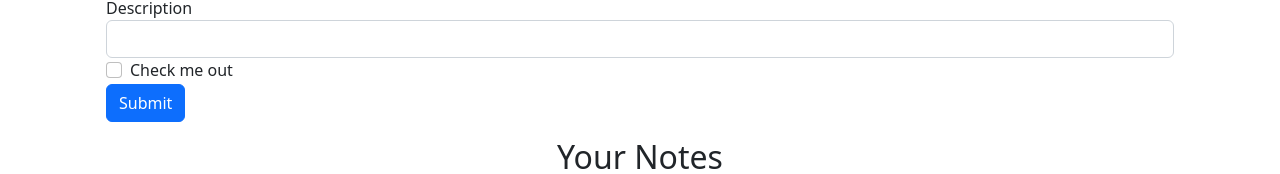
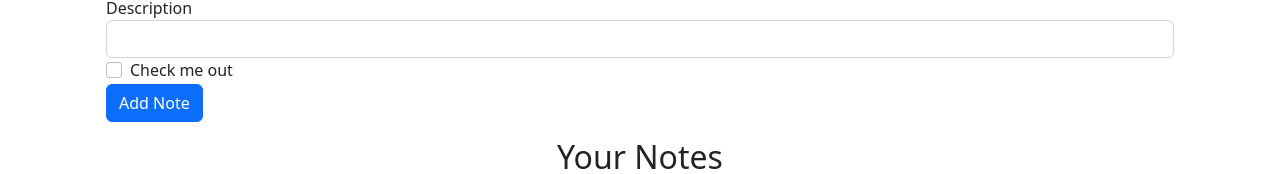
Before and after one commit to bharatsharma19/Notebook-App-Frontend, a React (Create React App) app: page / in a window 1280 px wide. Shown: the part 262-436 px from the top of the page. Built offline with nearby package versions, Linux system fonts and the light colour scheme.

Commit message:
Add Note Client Side

```diff
--- a/src/components/AddNote.jsx
+++ b/src/components/AddNote.jsx
@@ -33,7 +33,7 @@
                         <input type="checkbox" className="form-check-input" id="exampleCheck1" />
                         <label className="form-check-label" htmlFor="exampleCheck1">Check me out</label>
                     </div>
-                    <button type="submit" className="btn btn-primary" onClick={handleClick}>Submit</button>
+                    <button type="submit" className="btn btn-primary" onClick={handleClick}>Add Note</button>
                 </form>
             </div>
         </div>
```
